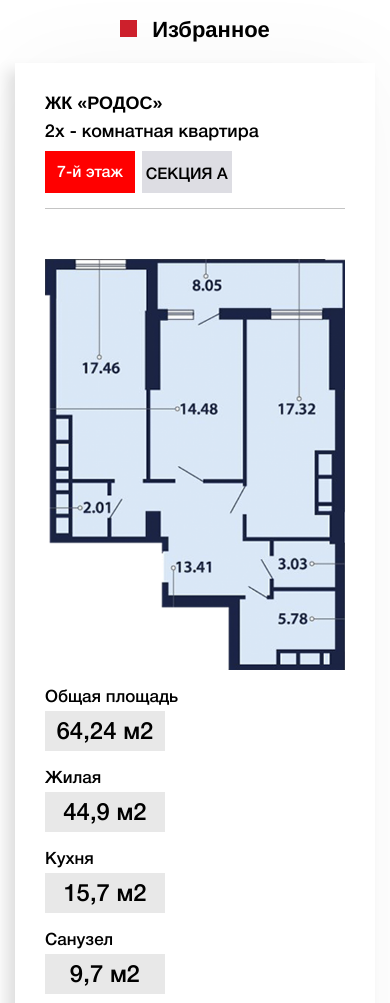
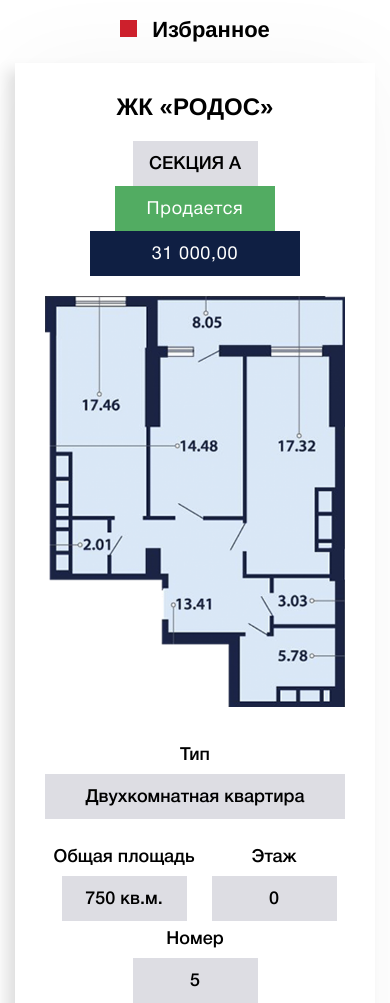
Before and after one commit to rotarNikita/gefest, a website: page app/pug/favorite.pug in a window 390 px wide. Shown: the part 97-1100 px from the top of the page. Drawn offline with nearby package versions, Linux system fonts and the light colour scheme; files that its build step writes are made by us from their sources; files whose address does not match are found by name.

Commit message:
new falt prewiev disign

```diff
--- a/app/pug/modules/favorite/favorite-item.pug
+++ b/app/pug/modules/favorite/favorite-item.pug
@@ -1,35 +1,38 @@
 .favorite_item
     .favorite_item_photo(style='background-image: url(img/flat/flat-photo.png)')
     .favorite_item_info
-        .favorite_item_info_top.clearfix
-            .favorite_item_info_top_left
+        .favorite_item_info_section.clearfix
+            .favorite_item_info_left
                 .jk ЖК «РОДОС»
-                .flat 2х - комнатная квартира
-            .favorite_item_info_top_right
-                .stage 7-й этаж
-                .section СЕКЦИЯ А
+                .favorite_item_info_square СЕКЦИЯ А
+            .favorite_item_info_right
+                .favorite_item_info_square.status.sale Продается
+                br
+                .favorite_item_info_square.status.price 31 000,00
         img.favorite_item_photo_m(src='/img/flat/flat-photo.png' alt='')
-        ul.favorite_item_info_space
+        ul.favorite_item_info_section.grid
             -
                 var spaceData = [
                     {
+                        text: 'Тип',
+                        number: 'Двухкомнатная квартира'
+                    }, {
                         text: 'Общая площадь',
-                        number: '64,24 м2'
+                        number: '750 кв.м.'
                     }, {
-                        text: 'Жилая',
-                        number: '44,9 м2'
+                        text: 'Этаж',
+                        number: '0'
                     }, {
-                        text: 'Кухня',
-                        number: '15,7 м2'
-                    }, {
-                        text: 'Санузел',
-                        number: '9,7 м2'
+                        text: 'Номер',
+                        number: '5'
                     }
                 ]
-            each item in spaceData
-                li.favorite_item_info_space_item
-                    .text= item.text
-                    .number= item.number
+            each item, i in spaceData
+                li(class=i === 0 ? 'w100' : '')
+                    .type= item.text
+                    .favorite_item_info_square(class=i === 0 ? 'wide' : '')= item.number
+        .favorite_item_info_section.description
+            p Спецпредложение!!! Только до 31 декабря
         .favorite_item_info_address
             |Фонтанская дор., 25
             br
--- a/app/scss/modules/favorite/_favorite-item.scss
+++ b/app/scss/modules/favorite/_favorite-item.scss
@@ -19,65 +19,89 @@
   &_info {
     padding-left: 30px;
     width: 60%;
-    &_top {
-      border-bottom: 1px solid #c4c4c4;
-      margin-bottom: 50px;
-      &_left {
-        float: left;
-        .jk {
-          font-weight: 700;
+    &_square {
+      width: 125px;
+      height: 45px;
+      padding-top: 15px;
+      text-align: center;
+      background-color: rgba(#1b1b48, .15);
+      font-size: 18px;
+      font-weight: 500;
+      display: inline-block;
+      &.wide {
+        width: 370px;
+        max-width: 100%;
+      }
+      &.status {
+        width: 160px;
+        font-size: 18px;
+        font-weight: 400;
+        letter-spacing: 0.72px;
+        color: #ffffff;
+        &.sale {
+          background-color: #52ac62;
         }
-        .flat {
-          font-weight: 500;
-          margin-top: 30px;
+        &.sold {
+          background-color: #d75a4a;
         }
-      }
-      &_right {
-        float: right;
-        padding-right: 40px;
-        .stage, .section {
-          width: 120px;
-          height: 50px;
-          margin-bottom: 15px;
-          font-weight: 500;
-          text-align: center;
+        &.booking {
+          background-color: #ff9900;
         }
-        .stage {
-          background-color: #ff0000;
-          color: #fff;
-          padding-top: 15px;
-        }
-        .section {
-          font-size: 21px;
-          background-color: rgba(#1b1b48, 0.15);
-          padding-top: 17px;
+        &.price {
+          width: 210px;
+          background-color: #0f1f43;
         }
       }
     }
-    &_space {
-      display: flex;
-      justify-content: space-between;
-      margin-bottom: 50px;
-      &_item {
-        text-align: center;
-        font-weight: 500;
-        .number {
+    &_section {
+      padding: 20px 0;
+      border-bottom: solid 1px #c4c4c4;
+      .jk {
+        font-size: 24px;
+        font-weight: 700;
+        margin-bottom: 20px;
+      }
+      &:first-child {
+        padding-top: 0;
+      }
+      &.description {
+        p {
+          margin: 0;
           text-align: center;
-          display: inline-block;
-          width: 120px;
-          height: 40px;
-          background-color: #e8e8e8;
-          padding-top: 10px;
-          margin-top: 5px;
+          font-size: 18px;
+          font-weight: 500;
         }
       }
+      &.grid {
+        display: flex;
+        flex-wrap: wrap;
+        justify-content: space-between;
+        text-align: center;
+        .w100 {
+          width: 100%;
+          text-align: center;
+          padding-bottom: 20px;
+        }
+        .type {
+          font-size: 18px;
+          font-weight: 500;
+          padding-bottom: 10px;
+        }
+      }
+    }
+    &_left {
+      float: left;
+    }
+    &_right {
+      float: right;
+      text-align: right;
     }
     &_address {
       font-weight: 500;
       padding-left: 50px;
       background: url(../img/home/objects/location-icon.png) no-repeat 0 50%;
       background-size: 20px;
-      margin-bottom: 50px;
+      margin: 50px 0;
     }
   }
   &:last-of-type {
@@ -85,34 +109,22 @@
   }
 }
 
-@media (max-width: 1200px) {
-  .favorite_item_info_space_item .text {
-    font-size: 17px;
-  }
-}
-
 @media (max-width: 992px) {
-  .favorite_item_info_top_left {
+  .favorite_item_info_left, .favorite_item_info_right {
     width: 100%;
-    padding-bottom: 10px;
-  }
-  .favorite_item_info_top_right {
-    width: 100%;
-    padding: 0;
-  }
-  .favorite_item_info_top_right .stage, .favorite_item_info_top_right .section {
-    display: inline-block;
-  }
-  .favorite_item_info_space {
-    flex-wrap: wrap;
-  }
-  .favorite_item_info_space_item {
-    text-align: left;
-    margin-bottom: 20px;
-    width: 50%;
+    text-align: center;
   }
   .favorite_item_info_address {
     font-size: 18px;
+  }
+  .favorite_item_info_section.grid {
+    justify-content: center;
+    *:not(.wide) {
+      flex-grow: 1;
+    }
+    .favorite_item_info_square {
+      margin-bottom: 10px;
+    }
   }
 }
 
@@ -127,28 +139,7 @@
     width: 100%;
     padding: 0;
   }
-}
-
-@media (max-width: 450px) {
-  .favorite_item_info_top_left {
-    font-size: 18px;
-  }
-  .favorite_item_info_top_left .flat {
-    margin-top: 10px;
-  }
-  .favorite_item_info_space_item {
-    width: 100%;
-  }
-  .favorite_item_info_space {
-    margin-bottom: 0;
-  }
-  .favorite_item_info_address {
-    margin-bottom: 20px;
-  }
-  .favorite_item_info_top_right .stage, .favorite_item_info_top_right .section {
-    font-size: 16px;
-    width: 90px;
-    height: 42px;
-    vertical-align: middle;
+  .favorite_item_info_section:first-child {
+    border-bottom: none;
   }
 }
```
